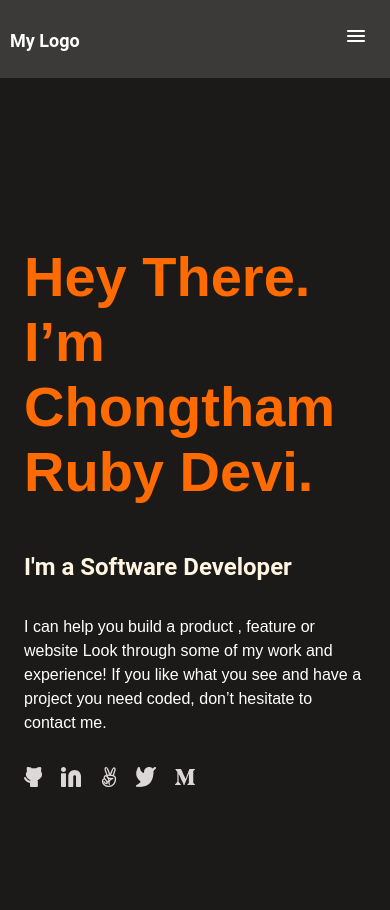
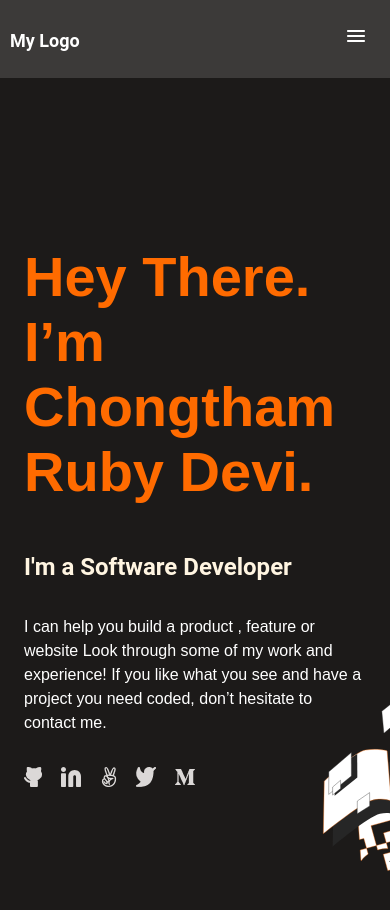
Before and after one commit to rubydevi/my-portfolio, a website: page index.html in a window 390 px wide. Drawn offline with Linux system fonts and the light colour scheme.

Commit message:
Add Background Image From Figma

```diff
--- a/style.css
+++ b/style.css
@@ -41,6 +41,10 @@ a {
   max-width: 100vw;
   height: 100vh;
   padding: 120px 24px;
+  background-image: url(images/bg-image.svg);
+  background-repeat: no-repeat;
+  background-position: right;
+  background-position-y: 60%;
 }
 
 .text-primary {
@@ -95,9 +99,18 @@ a {
   }
 }
 
+@media screen and (max-width: 430px) {
+  .bg-primary {
+    background-size: 25%;
+    background-position-y: 70%;
+  }
+}
+
 @media screen and (max-width: 375px) {
   .bg-primary {
     padding: 5%;
+    background-size: 20%;
+    background-position-y: 25%;
   }
 
   .text-primary {
```
